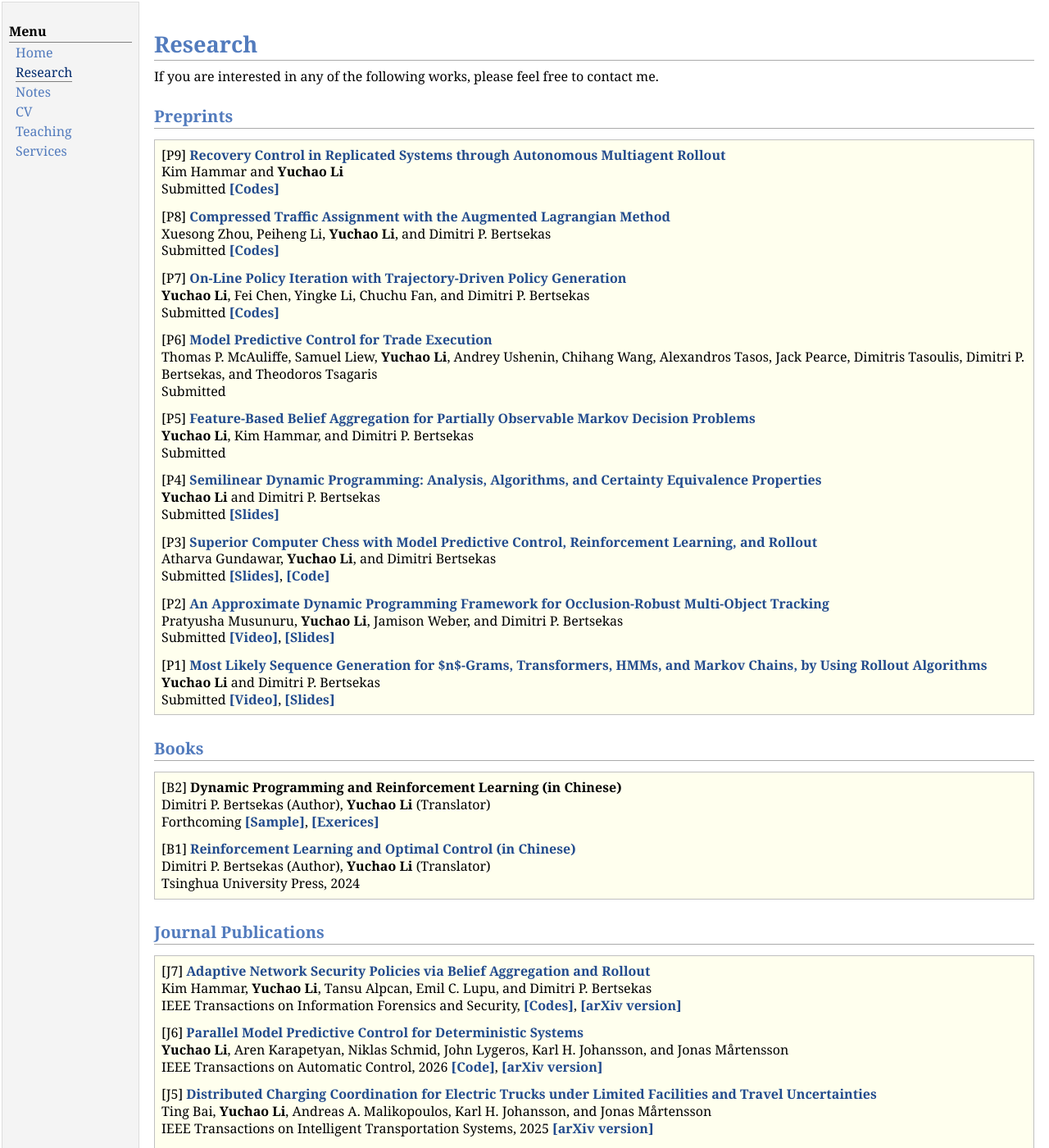
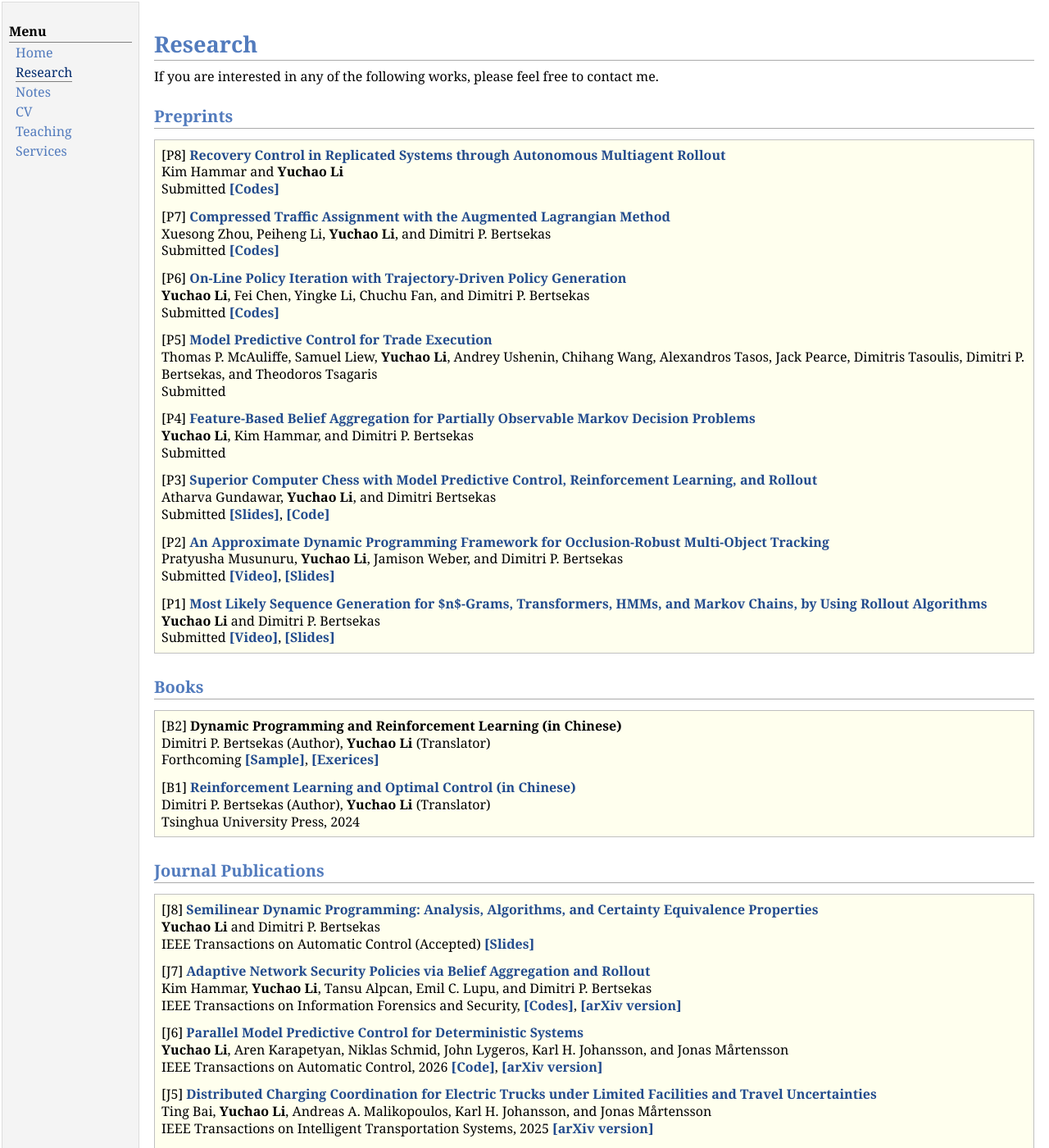
Before and after one commit to yuchaotaigu/yuchaotaigu.github.io, a Jekyll site: the page research.html, which Jekyll copies as it is, in a window 1280 px wide and 1400 px high. Shown: the whole window at 82% size. Built offline with Jekyll 4.4.1, drawn with Linux system fonts in a browser that asks for light colours; comment, search, counter and statistics services are not loaded; part of the change alters nothing that is shown.

Commit message:
Update preprints and journal publications sections

```diff
--- a/research.html
+++ b/research.html
@@ -45,24 +45,21 @@ If you are interested in any of the following works, please feel free to contact
 <h2>Preprints</h2>
 <div class="infoblock">
 <div class="blockcontent">
-<p>[P9] <a href="https://arxiv.org/abs/2607.11187"><b>Recovery Control in Replicated Systems through Autonomous Multiagent Rollout</b></a> <br />
+<p>[P8] <a href="https://arxiv.org/abs/2607.11187"><b>Recovery Control in Replicated Systems through Autonomous Multiagent Rollout</b></a> <br />
 Kim Hammar and <b>Yuchao Li</b><br />
  Submitted <a href="https://github.com/Kim-Hammar/csle"><b>[Codes]</b></a></p>
-<p>[P8] <a href="https://arxiv.org/abs/2604.23101"><b>Compressed Traffic Assignment with the Augmented Lagrangian Method</b></a> <br />
+<p>[P7] <a href="https://arxiv.org/abs/2604.23101"><b>Compressed Traffic Assignment with the Augmented Lagrangian Method</b></a> <br />
 Xuesong Zhou, Peiheng Li, <b>Yuchao Li</b>, and Dimitri P. Bertsekas<br />
  Submitted <a href="https://github.com/asu-trans-ai-lab/CompressedTAP"><b>[Codes]</b></a></p>
-<p>[P7] <a href="https://arxiv.org/abs/2604.15004"><b>On-Line Policy Iteration with Trajectory-Driven Policy Generation</b></a> <br />
+<p>[P6] <a href="https://arxiv.org/abs/2604.15004"><b>On-Line Policy Iteration with Trajectory-Driven Policy Generation</b></a> <br />
 <b>Yuchao Li</b>, Fei Chen, Yingke Li, Chuchu Fan, and Dimitri P. Bertsekas<br />
  Submitted <a href="https://github.com/yuchaotaigu/On-Line-Policy-Iteration"><b>[Codes]</b></a></p>
-<p>[P6] <a href="https://arxiv.org/abs/2603.28898"><b>Model Predictive Control for Trade Execution</b></a> <br />
+<p>[P5] <a href="https://arxiv.org/abs/2603.28898"><b>Model Predictive Control for Trade Execution</b></a> <br />
 Thomas P. McAuliffe, Samuel Liew, <b>Yuchao Li</b>, Andrey Ushenin, Chihang Wang, Alexandros Tasos, Jack Pearce, Dimitris Tasoulis, Dimitri P. Bertsekas, and Theodoros Tsagaris<br />
  Submitted </p>
-<p>[P5] <a href="https://arxiv.org/abs/2507.04646"><b>Feature-Based Belief Aggregation for Partially Observable Markov Decision Problems</b></a> <br />
+<p>[P4] <a href="https://arxiv.org/abs/2507.04646"><b>Feature-Based Belief Aggregation for Partially Observable Markov Decision Problems</b></a> <br />
 <b>Yuchao Li</b>, Kim Hammar, and Dimitri P. Bertsekas<br />
  Submitted </p>
-<p>[P4] <a href="https://arxiv.org/abs/2501.04668"><b>Semilinear Dynamic Programming: Analysis, Algorithms, and Certainty Equivalence Properties</b></a> <br />
-<b>Yuchao Li</b> and Dimitri P. Bertsekas<br />
- Submitted <a href="https://yuchaotaigu.github.io/research/Semilinear_DP_Slides_ANU.pdf"><b>[Slides]</b></a></p>
 <p>[P3] <a href="https://arxiv.org/abs/2409.06477"><b>Superior Computer Chess with Model Predictive Control, Reinforcement Learning, and Rollout</b></a> <br />
 Atharva Gundawar, <b>Yuchao Li</b>, and Dimitri Bertsekas <br />
  Submitted <a href="research/MPC_MC_handout_1016.pdf"><b>[Slides]</b></a>, <a href="https://yuchaotaigu.github.io/research/MPC_MC_1step.ipynb"><b>[Code]</b></a></p>
@@ -88,6 +85,9 @@ Tsinghua University Press, 2024
 <h2>Journal Publications</h2>
 <div class="infoblock">
 <div class="blockcontent">
+<p>[J8] <a href="https://arxiv.org/abs/2501.04668"><b>Semilinear Dynamic Programming: Analysis, Algorithms, and Certainty Equivalence Properties</b></a> <br />
+<b>Yuchao Li</b> and Dimitri P. Bertsekas<br />
+ IEEE Transactions on Automatic Control (Accepted) <a href="https://yuchaotaigu.github.io/research/Semilinear_DP_Slides_ANU.pdf"><b>[Slides]</b></a></p>
 <p>[J7] <a href="https://ieeexplore.ieee.org/document/11592598"><b>Adaptive Network Security Policies via Belief Aggregation and Rollout</b></a> <br />
 Kim Hammar, <b>Yuchao Li</b>, Tansu Alpcan, Emil C. Lupu, and Dimitri P. Bertsekas<br />
  IEEE Transactions on Information Forensics and Security, <a href="https://github.com/Kim-Hammar/rollout_aggregation"><b>[Codes]</b></a>, <a href="https://arxiv.org/abs/2507.15163"><b>[arXiv version]</b></a></p>
```
